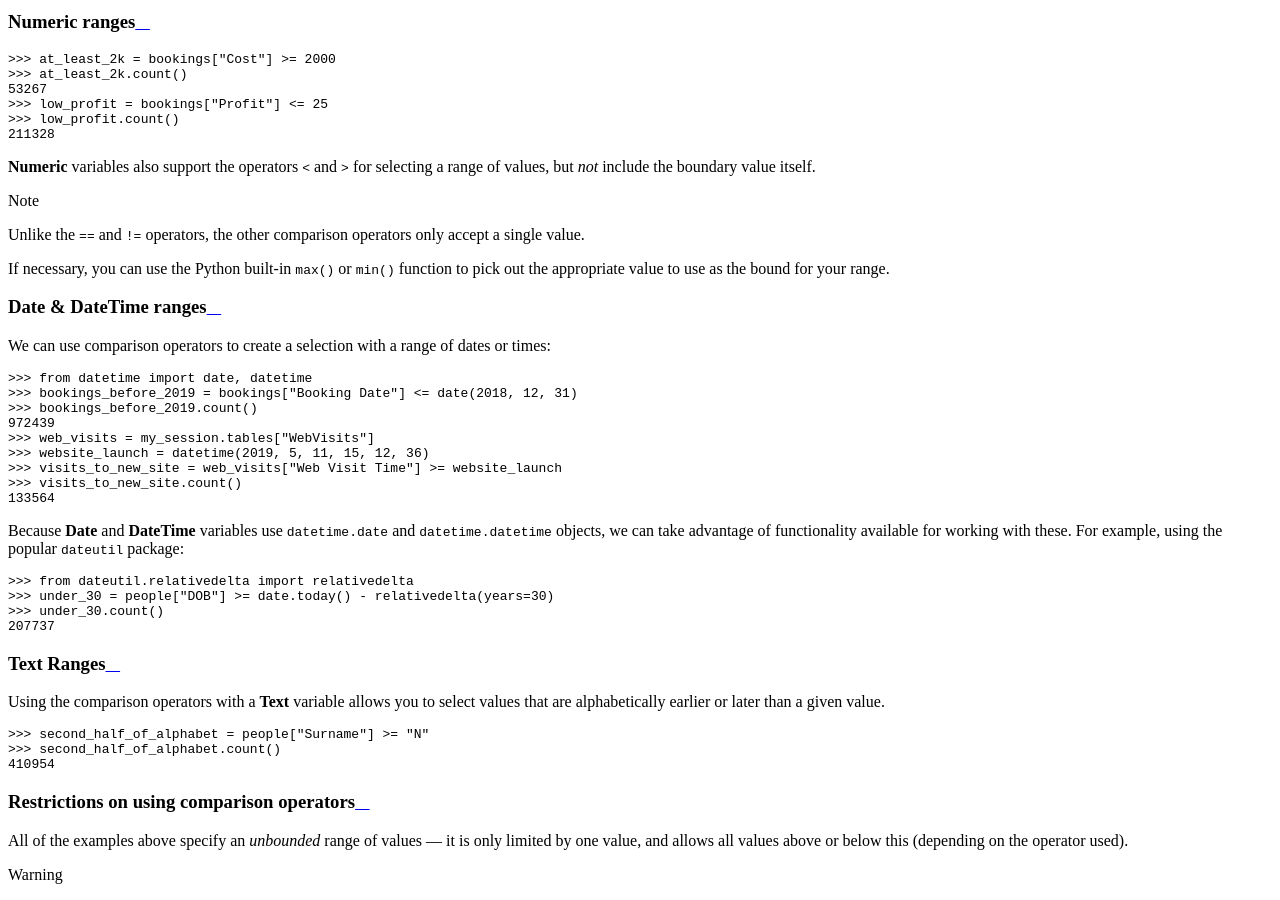
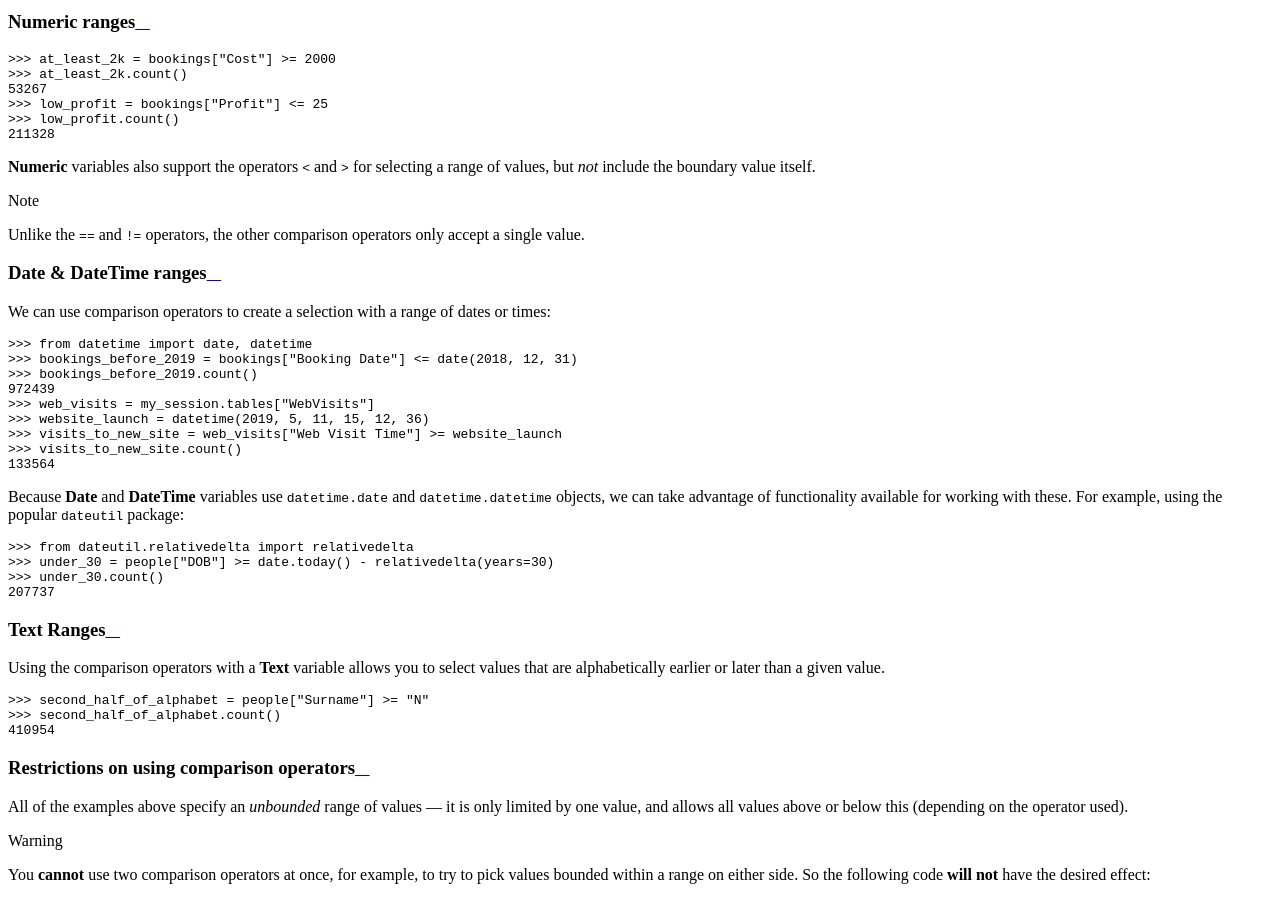
Before and after one commit to Apteco/py-apteco, a Sphinx documentation site: the page built from docs/source/tutorials/tutorial_05.rst, in a window 1280 px wide and 900 px high, scrolled down 1338 px. Built offline with Sphinx 7.4.7 and the Read the Docs theme 2.0.0, drawn with Linux system fonts in a browser that asks for light colours.

Commit message:
Remove unnecessary note about min/max usage (amend e5d4222). [AB#2029]

```diff
--- a/docs/source/tutorials/tutorial_05.rst
+++ b/docs/source/tutorials/tutorial_05.rst
@@ -78,9 +78,6 @@ but *not* include the boundary value itself.
     Unlike the ``==`` and ``!=`` operators,
     the other comparison operators only accept a single value.
 
-    If necessary, you can use the Python built-in :func:`max` or :func:`min` function
-    to pick out the appropriate value to use as the bound for your range.
-
 Date & DateTime ranges
 ----------------------
 
```
